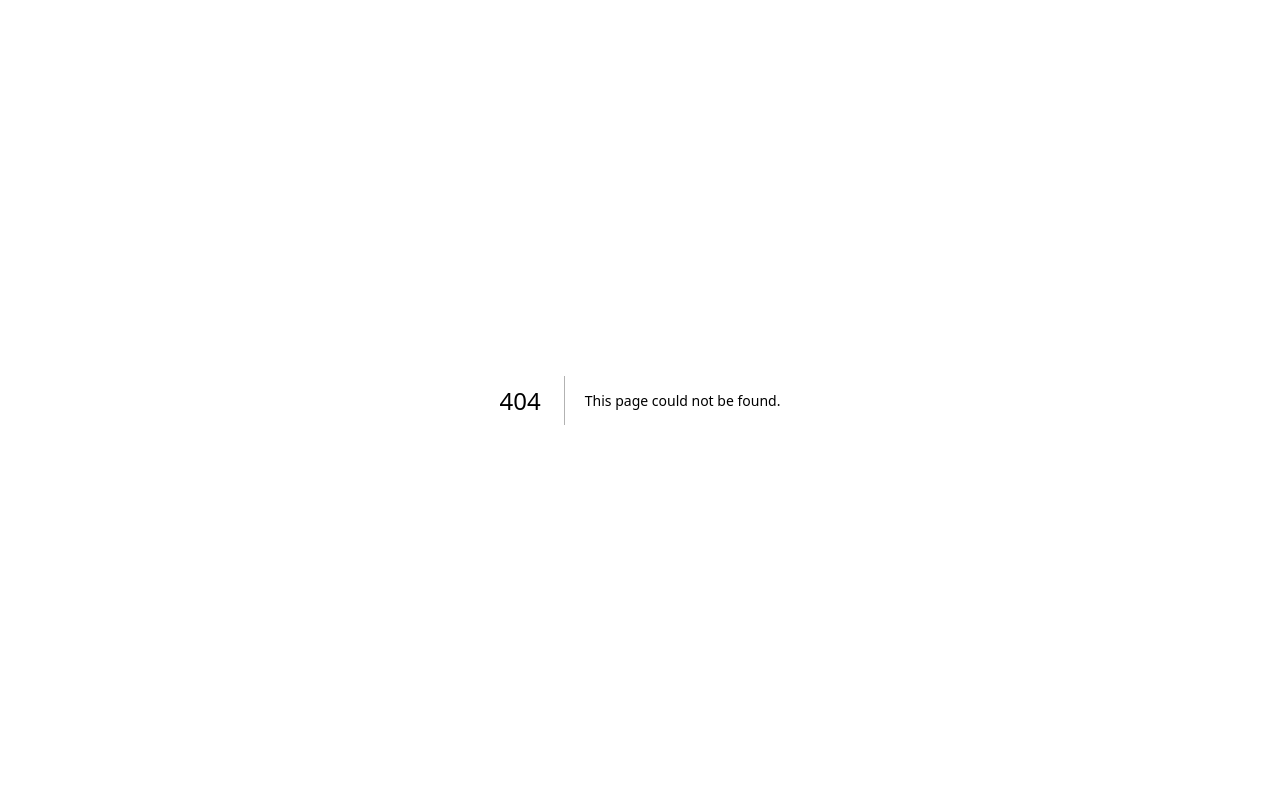
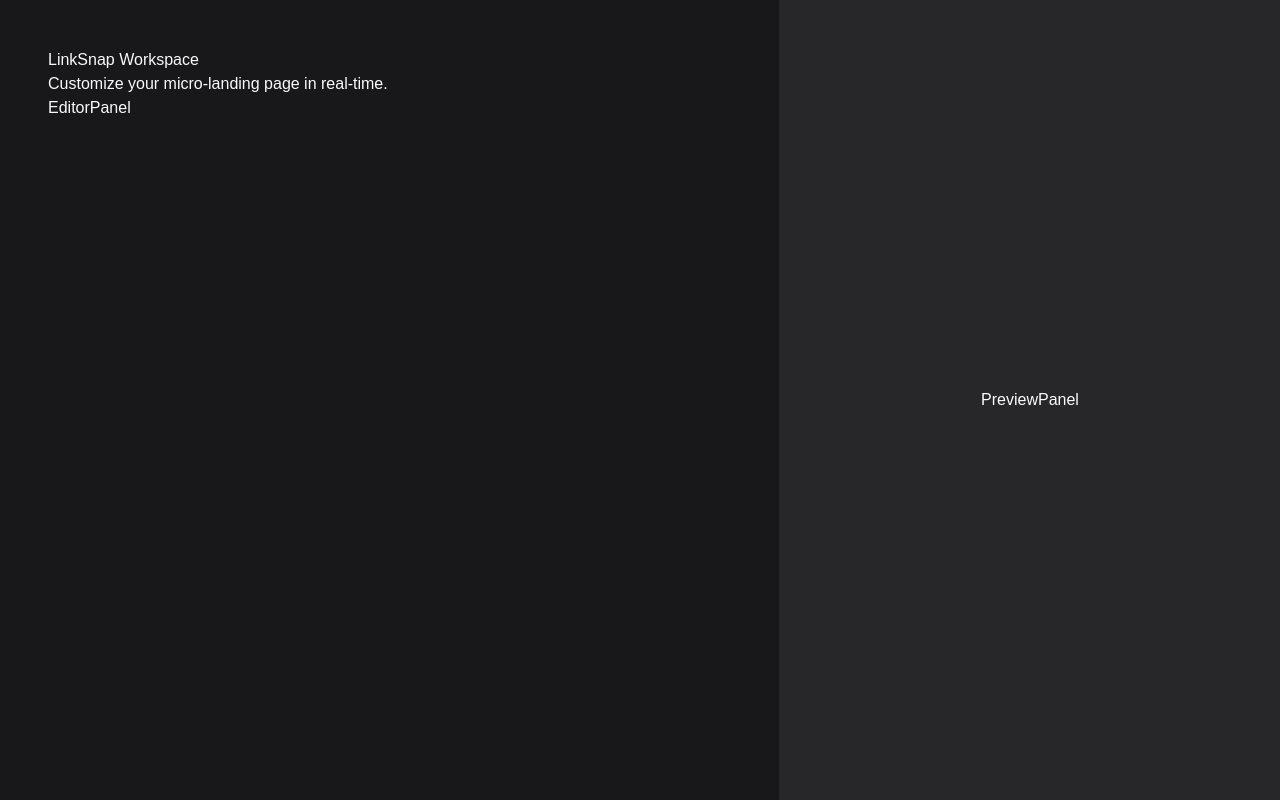
Before and after one commit to AdibJadidi/linksnap, a Next.js app: page /dashboard in a window 1280 px wide. Before the commit this address had no page. Built offline with nearby package versions, Linux system fonts and the light colour scheme.

Commit message:
feat(profile): scaffold two-column dashboard layout with dynamic hydration tracking

```diff
--- /dev/null
+++ b/src/app/(admin)/dashboard/page.tsx
@@ -0,0 +1,38 @@
+"use client";
+import EditorPanel from "@/features/profile/component/EditorPanel";
+import PreviewPanel from "@/features/profile/component/PreviewPanel";
+import React, { useEffect, useState } from "react";
+
+const DashboardPage = () => {
+  const [isHydrated, setIsHydrated] = useState(false);
+
+  useEffect(() => {
+    setIsHydrated(true);
+  }, []);
+
+  if (!isHydrated) {
+    return (
+      <div className="flex h-screen w-full items-center justify-center bg-zinc-950 text-zinc-400">
+        <div className="animate-pulse text-sm font-medium">
+          Loading Workspace...
+        </div>
+      </div>
+    );
+  }
+  return (
+    <main className="flex w-full h-screen bg-zinc-950 text-zinc-50">
+      <section className="flex-1 h-full bg-zinc-900 p-8 lg:p-12 border-r border-zinc-800">
+        <div className="flex flex-col">
+          <h1>LinkSnap Workspace</h1>
+          <p>Customize your micro-landing page in real-time.</p>
+        </div>
+        <EditorPanel />
+      </section>
+      <section className="hidden md:flex w-[450px] lg:w-[500px] h-full bg-zinc-800 items-center justify-center p-6 sticky top-0">
+        <PreviewPanel />
+      </section>
+    </main>
+  );
+};
+
+export default DashboardPage;
--- /dev/null
+++ b/src/app/[username]/page.tsx
@@ -0,0 +1,7 @@
+import React from "react";
+
+const UserProfile = () => {
+  return <div>username</div>;
+};
+
+export default UserProfile;
--- /dev/null
+++ b/src/features/profile/component/EditorPanel.tsx
@@ -0,0 +1,5 @@
+const EditorPanel = () => {
+  return <div>EditorPanel</div>;
+};
+
+export default EditorPanel;
--- /dev/null
+++ b/src/features/profile/component/PreviewPanel.tsx
@@ -0,0 +1,7 @@
+import React from "react";
+
+const PreviewPanel = () => {
+  return <div>PreviewPanel</div>;
+};
+
+export default PreviewPanel;
```
